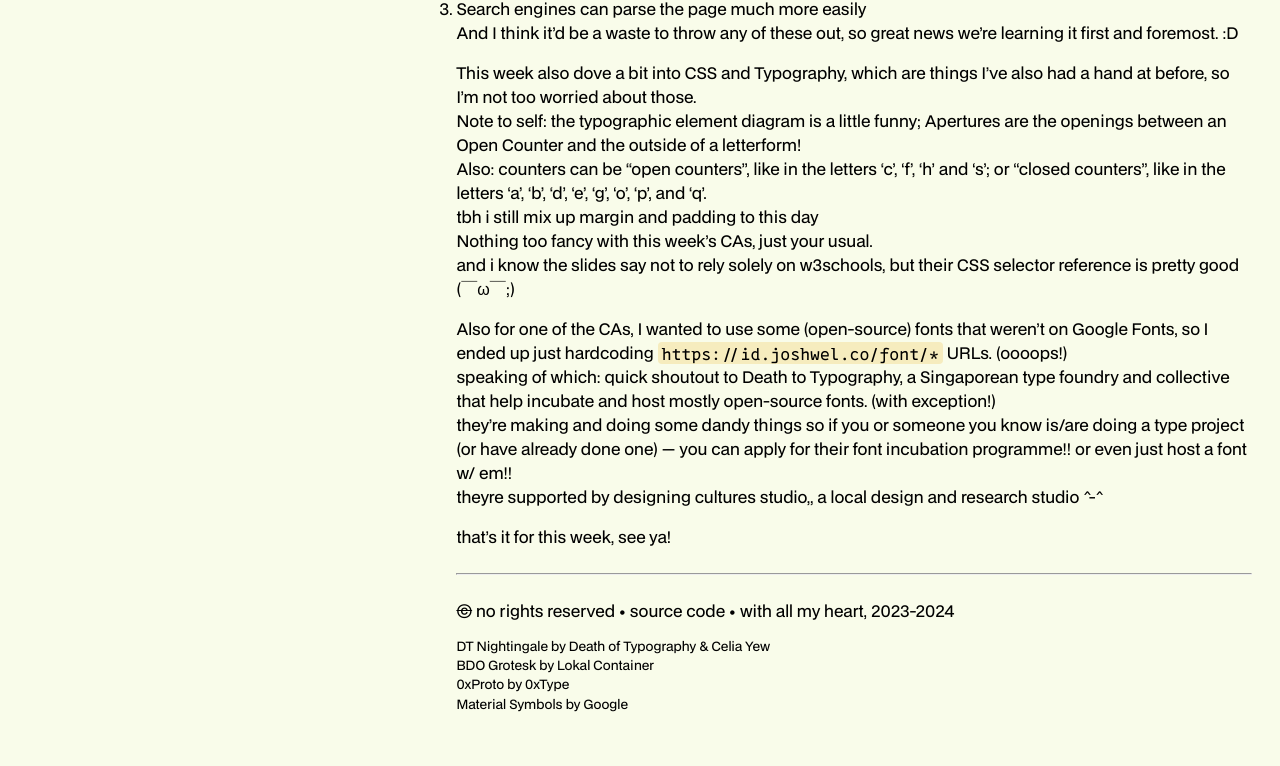
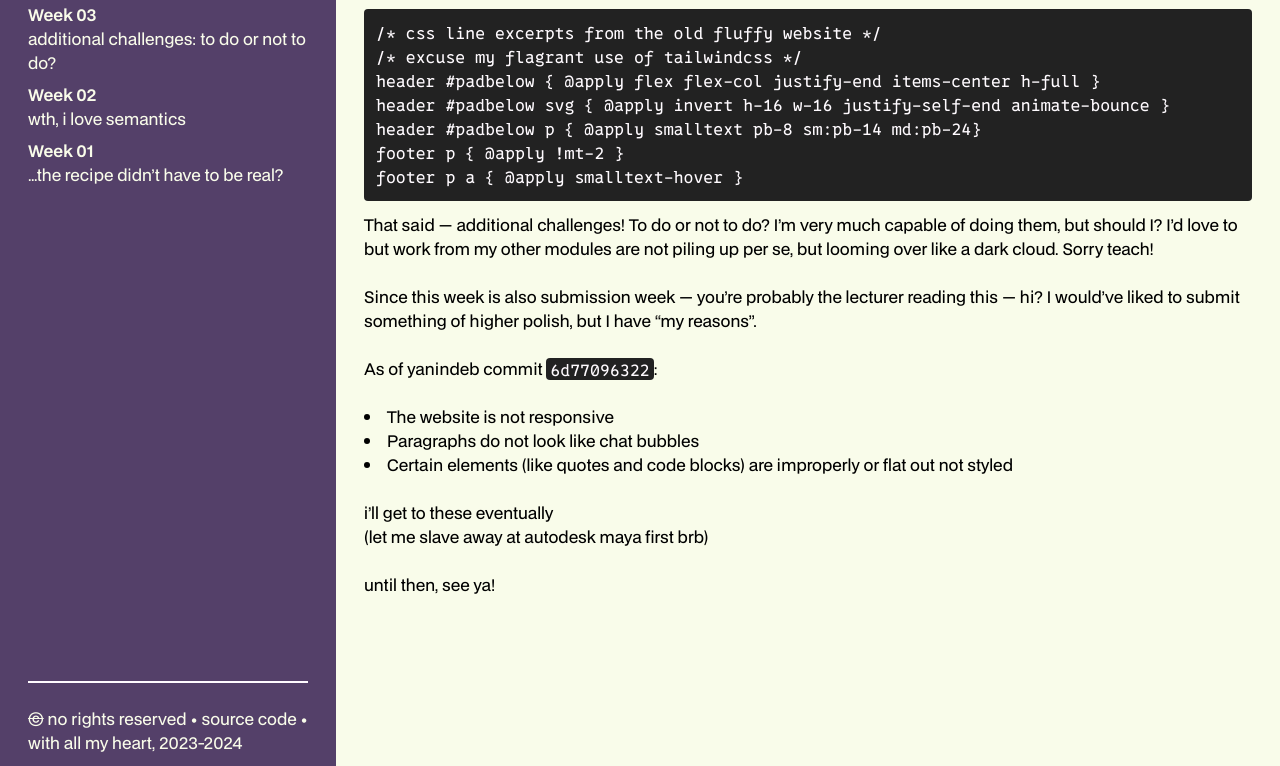
Before and after one commit to markjoshwel/yanindeb, a website: page public/index.html in a window 1280 px wide. Shown: the part 265-1031 px from the top of the page. Before the commit the page ends 999 px from the top, so only its background shows below. Drawn offline with Linux system fonts and the light colour scheme.

Commit message:
site: add new stylesheet and 3rd week post

```diff
--- a/public/index.html
+++ b/public/index.html
@@ -1,9 +1,12 @@
 <!doctype html>
 <html lang="en">
   <head>
-    <title>Week 02</title>
-    <meta name="title" content="Week 02" />
-    <meta name="description" content="wth, i love semantics" />
+    <title>Week 03</title>
+    <meta name="title" content="Week 03" />
+    <meta
+      name="description"
+      content="additional challenges: to do or not to do?"
+    />
     <meta charset="UTF-8" />
     <meta name="viewport" content="width=device-width, initial-scale=1.0" />
     <!-- style placeholder -->
@@ -25,6 +28,12 @@
         <ul>
           <li>
             <a href="/">
+              <b>Week 03</b><br />
+              additional challenges: to do or not to do?
+            </a>
+          </li>
+          <li>
+            <a href="/2">
               <b>Week 02</b><br />
               wth, i love semantics
             </a>
@@ -41,87 +50,57 @@
 
     <main>
       <header>
-        <h2>wth, i love semantics</h2>
-        <p>Week 02</p>
+        <h2>additional challenges: to do or not to do?</h2>
+        <p>Week 03</p>
       </header>
       <section id="s1">
-        <p>hello there again</p>
         <p>
-          I quite like how deep the module is going into semantics early in, (as
-          it should), especially because I started off myself doing exactly the
-          opposite. (oops!)
+          i’m surprised it’s already the third week…<br />
+          _:(´ཀ`」 ∠):_
         </p>
         <p>
-          I learnt quite quickly after my first few websites that semantic HTML
-          is a win-win for everyone involved:
+          I don’t have much to say this week, considering that I also know quite
+          abit about CSS selectors, positioning and media queries. I’ve used
+          them extensively in my past projects, so I’m not too worried about
+          this week’s Tutorial.
         </p>
-        <ol>
-          <li>
-            Website source code is much easier to read, write and maintain
-          </li>
-          <li>
-            Screen readers and other assistive technologies can parse the page
-            much more easily
-          </li>
-          <li>Search engines can parse the page much more easily</li>
-        </ol>
+        <pre><code class="language-css">/* css line excerpts from the old fluffy website */
+/* excuse my flagrant use of tailwindcss */
+header #padbelow { @apply flex flex-col justify-end items-center h-full }
+header #padbelow svg { @apply invert h-16 w-16 justify-self-end animate-bounce }
+header #padbelow p { @apply smalltext pb-8 sm:pb-14 md:pb-24}
+footer p { @apply !mt-2 }
+footer p a { @apply smalltext-hover }
+</code></pre>
         <p>
-          And I think it’d be a waste to throw any of these out, so great news
-          we’re learning it first and foremost. :D
-        </p>
-      </section>
-      <section id="s2">
-        <p>
-          This week also dove a bit into CSS and Typography, which are things
-          I’ve also had a hand at before, so I’m not too worried about those.
+          That said — additional challenges! To do or not to do? I’m very much
+          capable of doing them, but should I? I’d love to but work from my
+          other modules are not piling up per se, but looming over like a dark
+          cloud. Sorry teach!
         </p>
         <p>
-          Note to self: the typographic element diagram is a little funny;
-          Apertures are the openings between an Open Counter and the outside of
-          a letterform!
+          Since this week is also submission week — you’re probably the lecturer
+          reading this — hi? I would’ve liked to submit something of higher
+          polish, but I have “my reasons”.
         </p>
         <p>
-          Also: counters can be “open counters”, like in the letters ‘c’, ‘f’,
-          ‘h’ and ‘s’; or “closed counters”, like in the letters ‘a’, ‘b’, ‘d’,
-          ‘e’, ‘g’, ‘o’, ‘p’, and ‘q’.
+          As of
+          <a href="https://github.com/markjoshwel/yanindeb">yanindeb</a> commit
+          <code>6d77096322</code>:
         </p>
-        <p>tbh i still mix up margin and padding to this day</p>
-        <p>Nothing too fancy with this week’s CAs, just your usual.</p>
+        <ul>
+          <li>The website is not responsive</li>
+          <li>Paragraphs do not look like chat bubbles</li>
+          <li>
+            Certain elements (like quotes and code blocks) are improperly or
+            flat out not styled
+          </li>
+        </ul>
         <p>
-          and i know the slides say not to rely solely on w3schools, but their
-          <a href="https://www.w3schools.com/cssref/css_selectors.php"
-            >CSS selector reference</a
-          >
-          is pretty good (￣ω￣;)
+          i’ll get to these eventually<br />
+          (let me slave away at autodesk maya first brb)
         </p>
-      </section>
-      <section id="s3">
-        <p>
-          Also for one of the CAs, I wanted to use some (open-source) fonts that
-          weren’t on Google Fonts, so I ended up just hardcoding
-          <code>https://id.joshwel.co/font/*</code> URLs. (oooops!)
-        </p>
-        <p>
-          speaking of which: quick shoutout to
-          <a href="https://deathoftypography.com/">Death to Typography</a>, a
-          Singaporean type foundry and collective that help incubate and host
-          mostly open-source fonts. (with exception!)
-        </p>
-        <p>
-          they’re making and doing some dandy things so if you or someone you
-          know is/are doing a type project (or have already done one) — you can
-          apply for their font incubation programme!! or even just host a font
-          w/ em!!
-        </p>
-        <p>
-          theyre supported by
-          <a href="https://www.designingculturesstudio.com/"
-            >designing cultures studio</a
-          >,, a local design and research studio ^-^
-        </p>
-      </section>
-      <section id="s4">
-        <p>that’s it for this week, see ya!</p>
+        <p>until then, see ya!</p>
       </section>
     </main>
 
--- a/public/style.css
+++ b/public/style.css
@@ -77,9 +77,9 @@ h6 {
   --colour-tertiary: #e7e6a4;
   --colour-neutral: #f9fcea;
 
-  --colour-text: #000000;
-  --colour-text-alt: #f6ecbe;
-  --colour-text-hover: var(--colour-main);
+  --colour-light-text: #fffbff;
+  --colour-light-text-alt: #f6ecbe;
+  --colour-light-text-hover: #eadfea;
 }
 
 /* typography */
@@ -92,7 +92,9 @@ h6 {
   font-weight: bold;
   font-weight: 600;
 }
-h1,
+h1 {
+  font-family: "DT Nightingale", serif;
+}
 h2,
 h3,
 h4,
@@ -125,12 +127,29 @@ a:hover {
 }
 code {
   font-family: "0xProto", monospace;
-  background-color: var(--colour-text-alt);
+  background-color: #222222;
+  color: var(--colour-light-text);
   padding-left: 0.25rem;
   padding-right: 0.25rem;
   padding-top: 0.1rem;
   padding-bottom: 0.1rem;
   border-radius: 0.25rem;
+}
+pre > code {
+  padding-left: 0rem;
+  padding-right: 0rem;
+  padding-top: 0rem;
+  padding-bottom: 0rem;
+  border-radius: 0rem;
+}
+pre {
+  background-color: #222222;
+  padding-left: 0.75rem;
+  padding-right: 0.75rem;
+  padding-top: 0.4rem;
+  padding-bottom: 0.4rem;
+  border-radius: 0.25rem;
+  overflow: acroll;
 }
 
 /* body: grid layout */
@@ -138,48 +157,71 @@ body {
   font-family: "BDO Grotesk", sans-serif;
   background-color: var(--colour-neutral);
 
-  margin-top: 1.25rem;
-  margin-bottom: 1.25rem;
-  margin-left: 1.75rem;
-  margin-right: 1.75rem;
-
   display: grid;
   grid-template-rows: auto 1fr;
-  grid-template-columns: minmax(0, 35%) auto;
+  grid-template-columns: 21rem auto;
 }
 
-/* header: navbar */
-header span {
-  color: var(--colour-main);
+body > * {
+  padding-left: 1.75rem;
+  padding-right: 1.75rem;
+  padding-top: 1.5rem;
+  padding-bottom: 1.5rem;
+
+  list-style-position: inside;
 }
 
-/* main */
-main > * {
-  margin-top: 1rem;
+/* header */
+body > header,
+footer {
+  background-color: var(--colour-main);
+  color: var(--colour-neutral);
+}
+header span {
+  color: var(--colour-light-text-alt);
 }
 
-main > header {
-  margin-top: 0.5rem !important;
+/* header navbar */
+header nav ul {
+  list-style: none; /* This removes the bullet points */
+}
+header nav li {
+  padding-top: 0.25rem;
+  padding-bottom: 0.25rem;
+}
+header a:hover,
+footer a:hover {
+  background-color: var(--colour-main);
+  color: var(--colour-tertiary);
 }
 
 /* footer */
 footer {
   grid-row: 2;
-  grid-column: 2/3;
 }
 
-footer > * {
+footer * {
   margin-top: 0.85rem;
 }
 
-footer > hr {
+footer hr {
   margin-top: 1.5rem;
   margin-bottom: 1.5rem;
+  border: 1px solid var(--colour-light-text);
 }
 
-.footer-fonts {
-  font-size: 0.8rem;
-  font-weight: 400;
+footer .footer-fonts {
+  font-size: 0.85rem;
+  font-color: #ffffff !important;
+  font-weight: 200;
 }
 
-/* tailwind prototyping */
+/* main */
+main > header {
+  margin-bottom: 2rem;
+}
+
+main > section > * {
+  padding-top: 0.75rem;
+  padding-bottom: 0.75rem;
+}
```
Also changed, not shown: posts/3 additional challenges: to do or not to do?.md (added, +36 -0 lines), public/1.html (+6 -0 lines), public/2.html (added, +165 -0 lines), public/style.tailwind.css.
